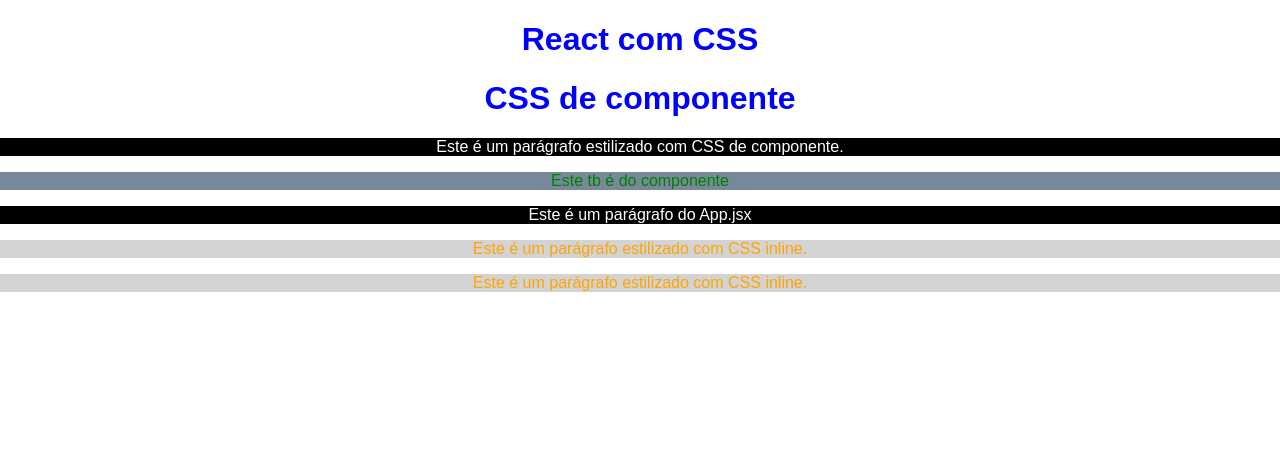
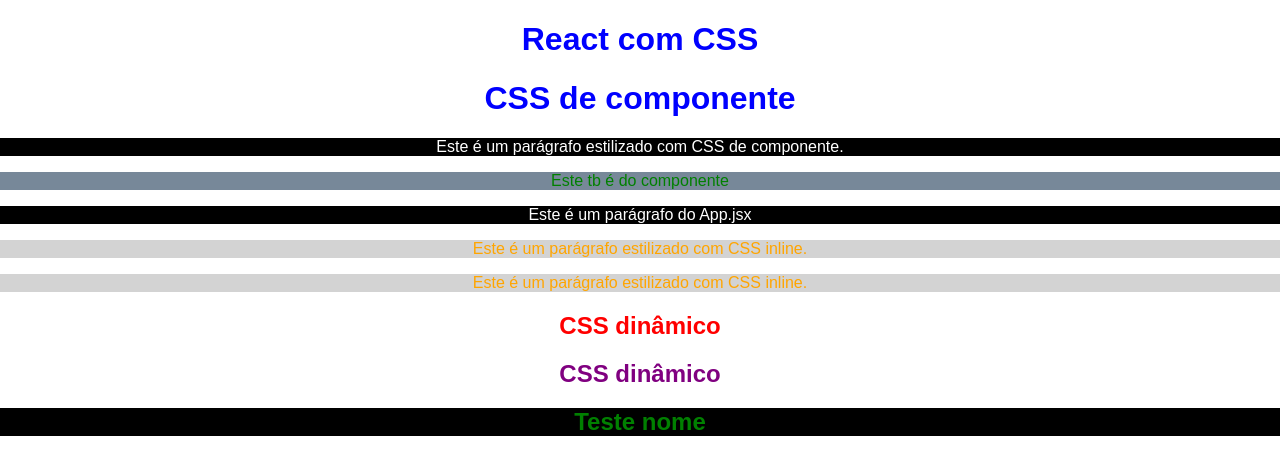
Before and after one commit to 0S1mple1/css, a React (Create React App) app: page / in a window 1280 px wide. Shown: the top 474 px of the page. Built offline with nearby package versions, Linux system fonts and the light colour scheme.

Commit message:
Add dynamic inline styles to App component

```diff
--- a/src/App.jsx
+++ b/src/App.jsx
@@ -1,7 +1,11 @@
 import "./App.css";
 import MyComponent from "./components/MyComponent";
 
+import { useState } from "react";
+
 function App() {
+  const n = 15;
+  const [name] = useState("Gabriel");
   return (
     <div className="App">
       {/* CSS Global */}
@@ -16,6 +20,22 @@
       <p style={{ color: "orange", backgroundColor: "lightgray" }}>
         Este é um parágrafo estilizado com CSS inline.
       </p>
+      {/* CSS Inline dinâmico */}
+      <h2 style={n < 10 ? { color: "purple" } : { color: "red" }}>
+        CSS dinâmico
+      </h2>
+      <h2 style={n > 10 ? { color: "purple" } : { color: "red" }}>
+        CSS dinâmico
+      </h2>
+      <h2
+        style={
+          name === "Gabriel"
+            ? { color: "green", backgroundColor: "#000" }
+            : null
+        }
+      >
+        Teste nome
+      </h2>
     </div>
   );
 }
```
